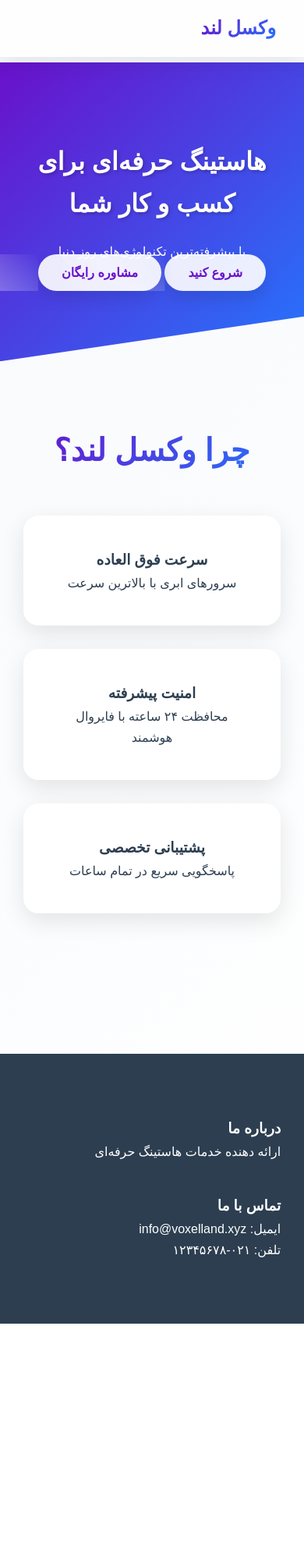
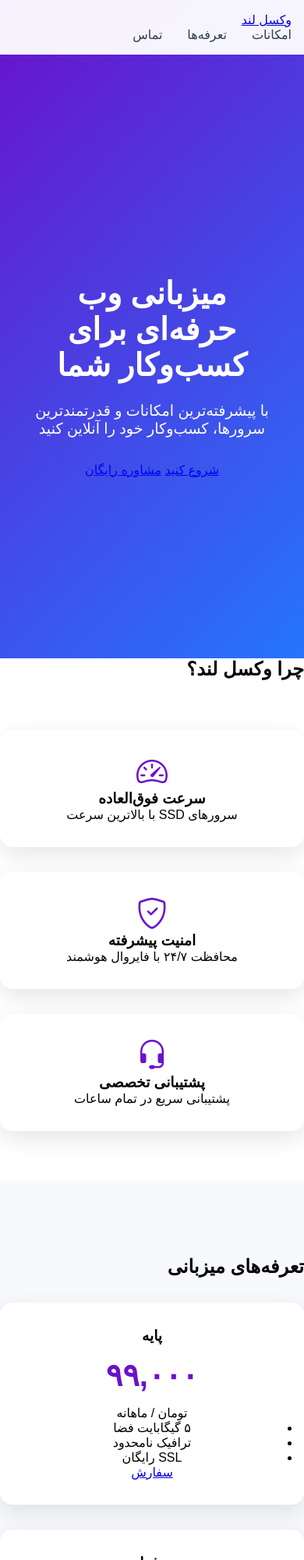
Before and after one commit to Nightland4509/voxelland, a plain HTML site: page index.html in a window 390 px wide. Shown: the top 2000 px of the page at 78% size. Before the commit the page ends 1697 px from the top, so only its background shows below. Drawn offline with nearby package versions, Linux system fonts and the light colour scheme; a web font is replaced by a local one.

Commit message:
Update index.html

```diff
--- a/index.html
+++ b/index.html
@@ -5,6 +5,7 @@
     <meta name="viewport" content="width=device-width, initial-scale=1.0">
     <title>وکسل لند | هاستینگ حرفه‌ای</title>
     <link href="https://cdn.jsdelivr.net/gh/rastikerdar/vazir-font@v30.1.0/dist/font-face.css" rel="stylesheet">
+    <link rel="stylesheet" href="https://cdn.jsdelivr.net/npm/bootstrap-icons@1.7.2/font/bootstrap-icons.css">
     <style>
         :root {
             --primary: #6a11cb;
@@ -18,226 +19,232 @@
             padding: 0;
             box-sizing: border-box;
             font-family: 'Vazir', sans-serif;
-            scroll-behavior: smooth;
-        }
-
-        body {
-            background: linear-gradient(135deg, var(--light) 0%, #ffffff 100%);
-            color: var(--dark);
-            line-height: 1.7;
-            overflow-x: hidden;
         }
 
         nav {
-            background: rgba(255, 255, 255, 0.8);
+            background: rgba(255, 255, 255, 0.95);
             backdrop-filter: blur(10px);
-            padding: 1rem;
-            box-shadow: 0 4px 30px rgba(0, 0, 0, 0.1);
             position: fixed;
             width: 100%;
-            top: 0;
             z-index: 1000;
+            padding: 1rem;
         }
 
-        .nav-container {
+        .nav-links {
             display: flex;
-            justify-content: space-between;
-            align-items: center;
-            max-width: 1200px;
-            margin: 0 auto;
-            padding: 0 20px;
+            gap: 2rem;
+            list-style: none;
         }
 
-        .logo {
-            font-weight: bold;
-            font-size: 1.5rem;
-            background: linear-gradient(135deg, var(--primary), var(--secondary));
-            -webkit-background-clip: text;
-            -webkit-text-fill-color: transparent;
+        .nav-links a {
+            color: var(--dark);
             text-decoration: none;
+            font-weight: 500;
+            transition: color 0.3s;
+        }
+
+        .nav-links a:hover {
+            color: var(--primary);
         }
 
         header {
-            margin-top: 80px;
+            padding-top: 120px;
             background: linear-gradient(135deg, var(--primary) 0%, var(--secondary) 100%);
+            min-height: 100vh;
+            display: flex;
+            align-items: center;
             color: white;
-            text-align: center;
-            padding: 120px 0;
-            clip-path: polygon(0 0, 100% 0, 100% 85%, 0 100%);
             position: relative;
             overflow: hidden;
         }
 
-        header::before {
-            content: '';
-            position: absolute;
-            width: 200%;
-            height: 200%;
-            background: linear-gradient(45deg, rgba(255,255,255,0.1) 25%, transparent 25%);
-            animation: wave 15s linear infinite;
+        .hero-content {
+            text-align: center;
+            max-width: 800px;
+            margin: 0 auto;
+            padding: 2rem;
         }
 
-        @keyframes wave {
-            0% { transform: translateX(0) translateY(0); }
-            100% { transform: translateX(-50%) translateY(-50%); }
+        .hero-content h1 {
+            font-size: 3.5rem;
+            margin-bottom: 1.5rem;
+            font-weight: 800;
         }
 
-        .container {
-            width: 90%;
-            max-width: 1200px;
-            margin: 0 auto;
-            padding: 20px;
-            position: relative;
-        }
-
-        header h1 {
-            font-size: clamp(2em, 5vw, 3em);
-            margin-bottom: 20px;
-            font-weight: 800;
-            text-shadow: 2px 2px 4px rgba(0,0,0,0.2);
-        }
-
-        .btn {
-            padding: 15px 30px;
-            background: rgba(255, 255, 255, 0.9);
-            color: var(--primary);
-            text-decoration: none;
-            border-radius: 50px;
-            transition: all 0.4s cubic-bezier(0.175, 0.885, 0.32, 1.275);
-            font-weight: 600;
-            box-shadow: 0 10px 20px rgba(0,0,0,0.1);
-            position: relative;
-            overflow: hidden;
-        }
-
-        .btn:hover {
-            transform: translateY(-5px) scale(1.05);
-            box-shadow: 0 15px 30px rgba(0,0,0,0.2);
-            background: white;
-        }
-
-        .btn::before {
-            content: '';
-            position: absolute;
-            top: 0;
-            left: 0;
-            width: 100%;
-            height: 100%;
-            background: linear-gradient(45deg, transparent, rgba(255,255,255,0.3), transparent);
-            transform: translateX(-100%);
-            transition: 0.5s;
-        }
-
-        .btn:hover::before {
-            transform: translateX(100%);
-        }
-
-        .features {
-            padding: 100px 0;
-            text-align: center;
-        }
-
-        .features h2 {
-            font-size: 2.5em;
-            margin-bottom: 50px;
-            background: linear-gradient(135deg, var(--primary), var(--secondary));
-            -webkit-background-clip: text;
-            -webkit-text-fill-color: transparent;
+        .hero-content p {
+            font-size: 1.2rem;
+            margin-bottom: 2rem;
         }
 
         .features-grid {
             display: grid;
-            grid-template-columns: repeat(auto-fit, minmax(280px, 1fr));
-            gap: 30px;
-            margin-top: 50px;
+            grid-template-columns: repeat(auto-fit, minmax(300px, 1fr));
+            gap: 2rem;
+            padding: 4rem 0;
         }
 
         .feature-card {
-            background: rgba(255, 255, 255, 0.9);
-            padding: 40px;
-            border-radius: 20px;
+            background: white;
+            padding: 2rem;
+            border-radius: 1rem;
             box-shadow: 0 10px 30px rgba(0,0,0,0.1);
-            transition: all 0.4s cubic-bezier(0.175, 0.885, 0.32, 1.275);
-            backdrop-filter: blur(10px);
-            border: 1px solid rgba(255,255,255,0.2);
+            transition: transform 0.3s;
+            text-align: center;
         }
 
         .feature-card:hover {
-            transform: translateY(-10px) scale(1.03);
-            box-shadow: 0 20px 40px rgba(0,0,0,0.15);
+            transform: translateY(-10px);
+        }
+
+        .feature-icon {
+            font-size: 2.5rem;
+            color: var(--primary);
+            margin-bottom: 1rem;
+        }
+
+        .pricing {
+            padding: 6rem 0;
+            background: var(--light);
+        }
+
+        .pricing-grid {
+            display: grid;
+            grid-template-columns: repeat(auto-fit, minmax(300px, 1fr));
+            gap: 2rem;
+            padding: 2rem 0;
+        }
+
+        .price-card {
+            background: white;
+            padding: 2rem;
+            border-radius: 1rem;
+            box-shadow: 0 10px 30px rgba(0,0,0,0.1);
+            text-align: center;
+        }
+
+        .price {
+            font-size: 2.5rem;
+            color: var(--primary);
+            font-weight: 800;
+            margin: 1rem 0;
         }
 
         footer {
             background: var(--dark);
             color: white;
-            padding: 60px 0;
-            margin-top: 100px;
+            padding: 4rem 0;
         }
 
-        .footer-content {
+        .footer-grid {
             display: grid;
             grid-template-columns: repeat(auto-fit, minmax(250px, 1fr));
-            gap: 40px;
+            gap: 2rem;
         }
 
         @media (max-width: 768px) {
-            .container { width: 95%; }
-            header { padding: 80px 0; }
-            .features { padding: 60px 0; }
+            .hero-content h1 {
+                font-size: 2.5rem;
+            }
         }
     </style>
 </head>
 <body>
     <nav>
-        <div class="nav-container">
-            <a href="#" class="logo">وکسل لند</a>
+        <div class="container">
+            <div class="nav-container">
+                <a href="#" class="logo">وکسل لند</a>
+                <ul class="nav-links">
+                    <li><a href="#features">امکانات</a></li>
+                    <li><a href="#pricing">تعرفه‌ها</a></li>
+                    <li><a href="#contact">تماس</a></li>
+                </ul>
+            </div>
         </div>
     </nav>
 
     <header>
-        <div class="container">
-            <h1>هاستینگ حرفه‌ای برای کسب و کار شما</h1>
-            <p>با پیشرفته‌ترین تکنولوژی‌های روز دنیا</p>
+        <div class="hero-content">
+            <h1>میزبانی وب حرفه‌ای برای کسب‌وکار شما</h1>
+            <p>با پیشرفته‌ترین امکانات و قدرتمندترین سرورها، کسب‌وکار خود را آنلاین کنید</p>
             <div class="cta-buttons">
-                <a href="#" class="btn">شروع کنید</a>
-                <a href="#" class="btn">مشاوره رایگان</a>
+                <a href="#pricing" class="btn btn-primary">شروع کنید</a>
+                <a href="#contact" class="btn btn-secondary">مشاوره رایگان</a>
             </div>
         </div>
     </header>
 
     <main>
-        <section class="features">
+        <section id="features" class="features">
             <div class="container">
                 <h2>چرا وکسل لند؟</h2>
                 <div class="features-grid">
                     <div class="feature-card">
-                        <h3>سرعت فوق العاده</h3>
-                        <p>سرورهای ابری با بالاترین سرعت</p>
+                        <i class="bi bi-speedometer2 feature-icon"></i>
+                        <h3>سرعت فوق‌العاده</h3>
+                        <p>سرورهای SSD با بالاترین سرعت</p>
                     </div>
                     <div class="feature-card">
+                        <i class="bi bi-shield-check feature-icon"></i>
                         <h3>امنیت پیشرفته</h3>
-                        <p>محافظت ۲۴ ساعته با فایروال هوشمند</p>
+                        <p>محافظت ۲۴/۷ با فایروال هوشمند</p>
                     </div>
                     <div class="feature-card">
+                        <i class="bi bi-headset feature-icon"></i>
                         <h3>پشتیبانی تخصصی</h3>
-                        <p>پاسخگویی سریع در تمام ساعات</p>
+                        <p>پشتیبانی سریع در تمام ساعات</p>
+                    </div>
+                </div>
+            </div>
+        </section>
+
+        <section id="pricing" class="pricing">
+            <div class="container">
+                <h2>تعرفه‌های میزبانی</h2>
+                <div class="pricing-grid">
+                    <div class="price-card">
+                        <h3>پایه</h3>
+                        <div class="price">۹۹,۰۰۰</div>
+                        <p>تومان / ماهانه</p>
+                        <ul>
+                            <li>۵ گیگابایت فضا</li>
+                            <li>ترافیک نامحدود</li>
+                            <li>SSL رایگان</li>
+                        </ul>
+                        <a href="#" class="btn">سفارش</a>
+                    </div>
+                    <div class="price-card">
+                        <h3>حرفه‌ای</h3>
+                        <div class="price">۱۹۹,۰۰۰</div>
+                        <p>تومان / ماهانه</p>
+                        <ul>
+                            <li>۲۰ گیگابایت فضا</li>
+                            <li>ترافیک نامحدود</li>
+                            <li>SSL رایگان</li>
+                            <li>پشتیبان‌گیری روزانه</li>
+                        </ul>
+                        <a href="#" class="btn">سفارش</a>
                     </div>
                 </div>
             </div>
         </section>
     </main>
 
-    <footer>
+    <footer id="contact">
         <div class="container">
-            <div class="footer-content">
+            <div class="footer-grid">
                 <div>
                     <h3>درباره ما</h3>
-                    <p>ارائه دهنده خدمات هاستینگ حرفه‌ای</p>
+                    <p>ارائه‌دهنده خدمات میزبانی وب با بیش از ۵ سال سابقه</p>
                 </div>
                 <div>
                     <h3>تماس با ما</h3>
-                    <p>ایمیل: info@voxelland.xyz</p>
+                    <p>ایمیل: info@voxelland.ir</p>
                     <p>تلفن: ۰۲۱-۱۲۳۴۵۶۷۸</p>
+                </div>
+                <div>
+                    <h3>پشتیبانی</h3>
+                    <p>۷ روز هفته، ۲۴ ساعته</p>
+                    <p>تیکت، تلفن و چت آنلاین</p>
                 </div>
             </div>
         </div>
```
